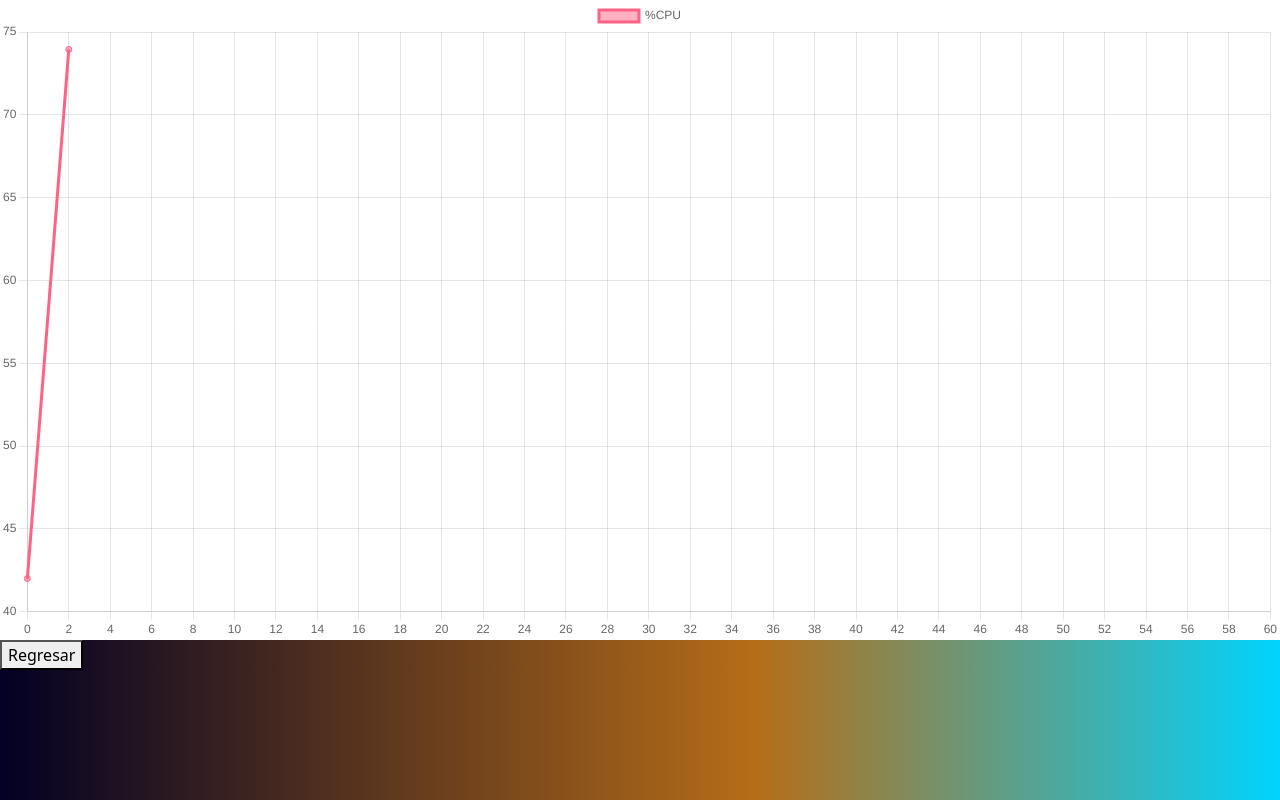
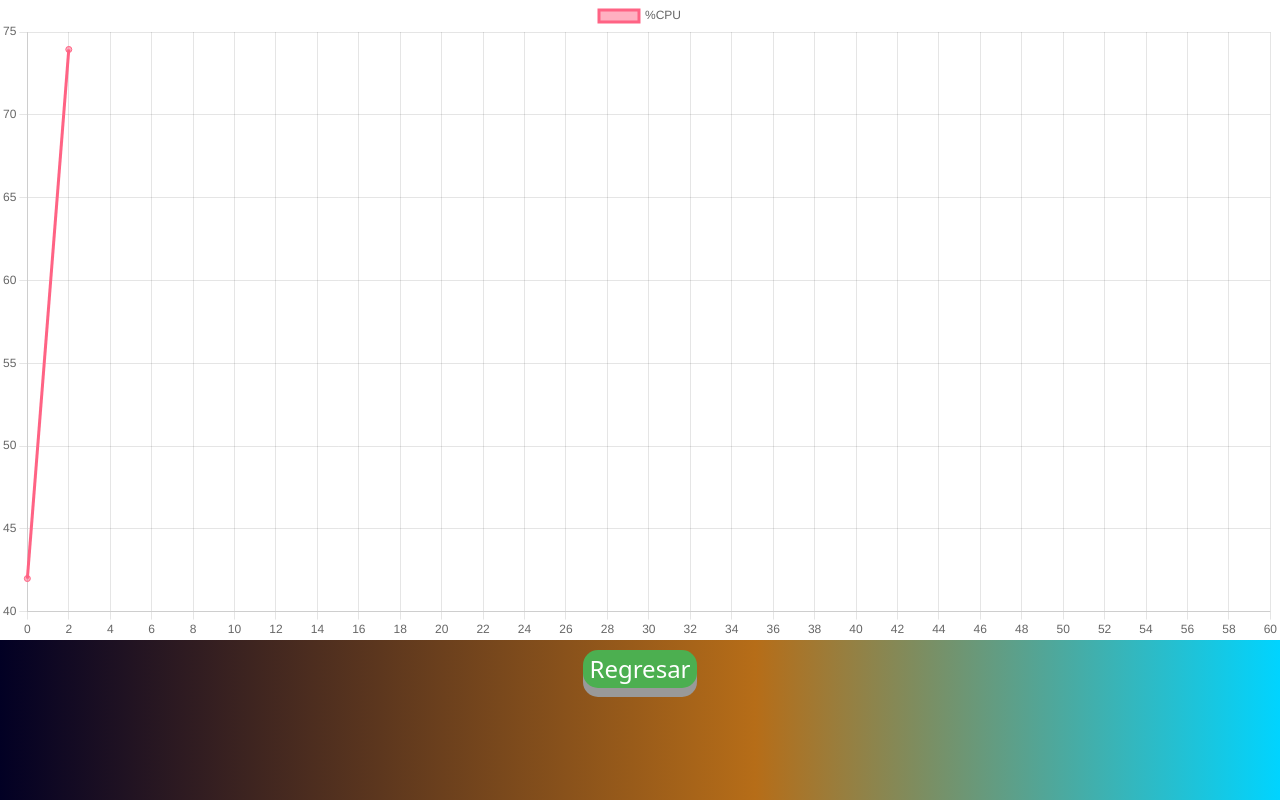
Before and after one commit to Josue-Zea/SO2_P1, a React (Vite) app in the folder app/frontend/: page / in a window 1280 px wide. Both pictures are taken after a click on the button "CPU". Built offline with nearby package versions, Linux system fonts and the light colour scheme.

Commit message:
Correcciones para vite

```diff
--- a/app/frontend/src/CpuScreen.jsx
+++ b/app/frontend/src/CpuScreen.jsx
@@ -20,8 +20,8 @@ export const CpuScreen = ({setPage}) => {
     return (
         <>
            <Graphic dataCpu={data}/>
-           <div>
-                <button onClick={() => setPage(0) }>Regresar</button>
+           <div className='DivPosition'>
+                <button className='ButtonBack' onClick={() => setPage(0) }>Regresar</button>
             </div>
         </>
     )
--- a/app/frontend/src/style.css
+++ b/app/frontend/src/style.css
@@ -1,6 +1,6 @@
-body{
-    background: rgb(2,0,36);
-    background: linear-gradient(90deg, rgba(2,0,36,1) 0%, rgba(182,109,24,1) 59%, rgba(0,212,255,1) 100%);
+body {
+    background: rgb(2, 0, 36);
+    background: linear-gradient(90deg, rgba(2, 0, 36, 1) 0%, rgba(182, 109, 24, 1) 59%, rgba(0, 212, 255, 1) 100%);
 }
 
 .Card {
@@ -8,27 +8,58 @@ body{
     max-width: 540px;
 }
 
-.CardTexts{
+.CardTexts {
     margin-left: 15px;
 }
 
-.ImageClass{
+.ImageClass {
     max-width: 190px;
     max-height: 190px;
 }
 
-.ButtonsHome{
+.ButtonsHome {
     display: flex;
     justify-content: center;
     max-height: 100%;
     align-items: center;
 }
 
-.ButtonHome{
+.ButtonHome {
     width: 200px;
     margin: 25px;
 }
 
-.BackgoundGraphic{
+.DivPosition{
+    display: flex;
+    justify-content: center;
+}
+
+.ButtonBack {
+    margin: 10px;
+    display: flex;
+    justify-content: center;
+    font-size: 24px;
+    cursor: pointer;
+    text-align: center;
+    text-decoration: none;
+    outline: none;
+    color: #fff;
+    background-color: #4CAF50;
+    border: none;
+    border-radius: 15px;
+    box-shadow: 0 9px #999;
+}
+
+.ButtonBack:hover {
+    background-color: #3e8e41
+}
+
+.ButtonBack:active {
+    background-color: #3e8e41;
+    box-shadow: 0 5px #666;
+    transform: translateY(4px);
+}
+
+.BackgoundGraphic {
     background-color: white;
 }
--- a/app/frontend/vite.config.js
+++ b/app/frontend/vite.config.js
@@ -3,5 +3,10 @@ import react from '@vitejs/plugin-react'
 
 // https://vitejs.dev/config/
 export default defineConfig({
-  plugins: [react()]
+  plugins: [react()],
+  build: {
+    rollupOptions: {
+      external: ['react-chartjs-2']
+    }
+  }
 })
```
